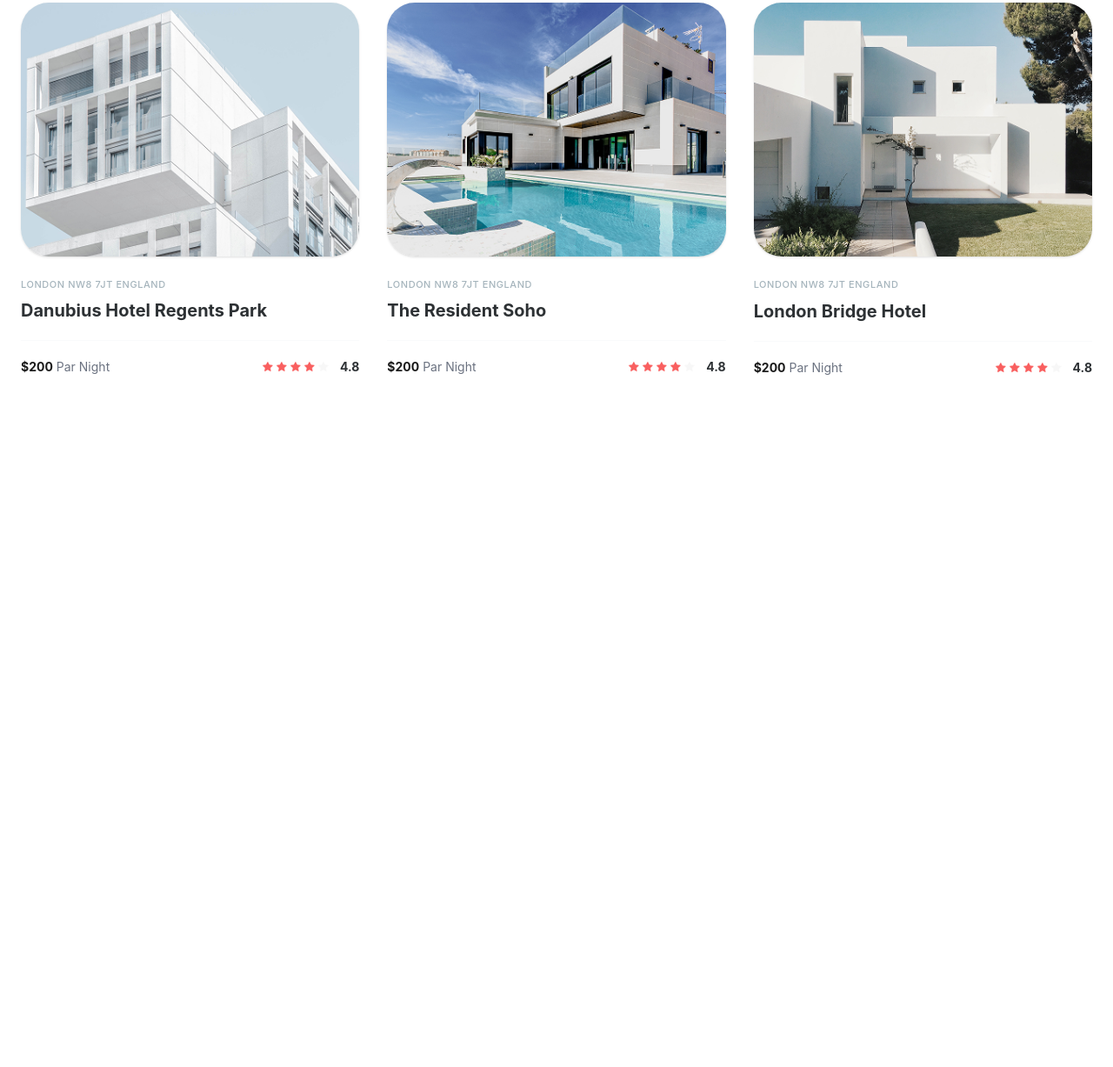
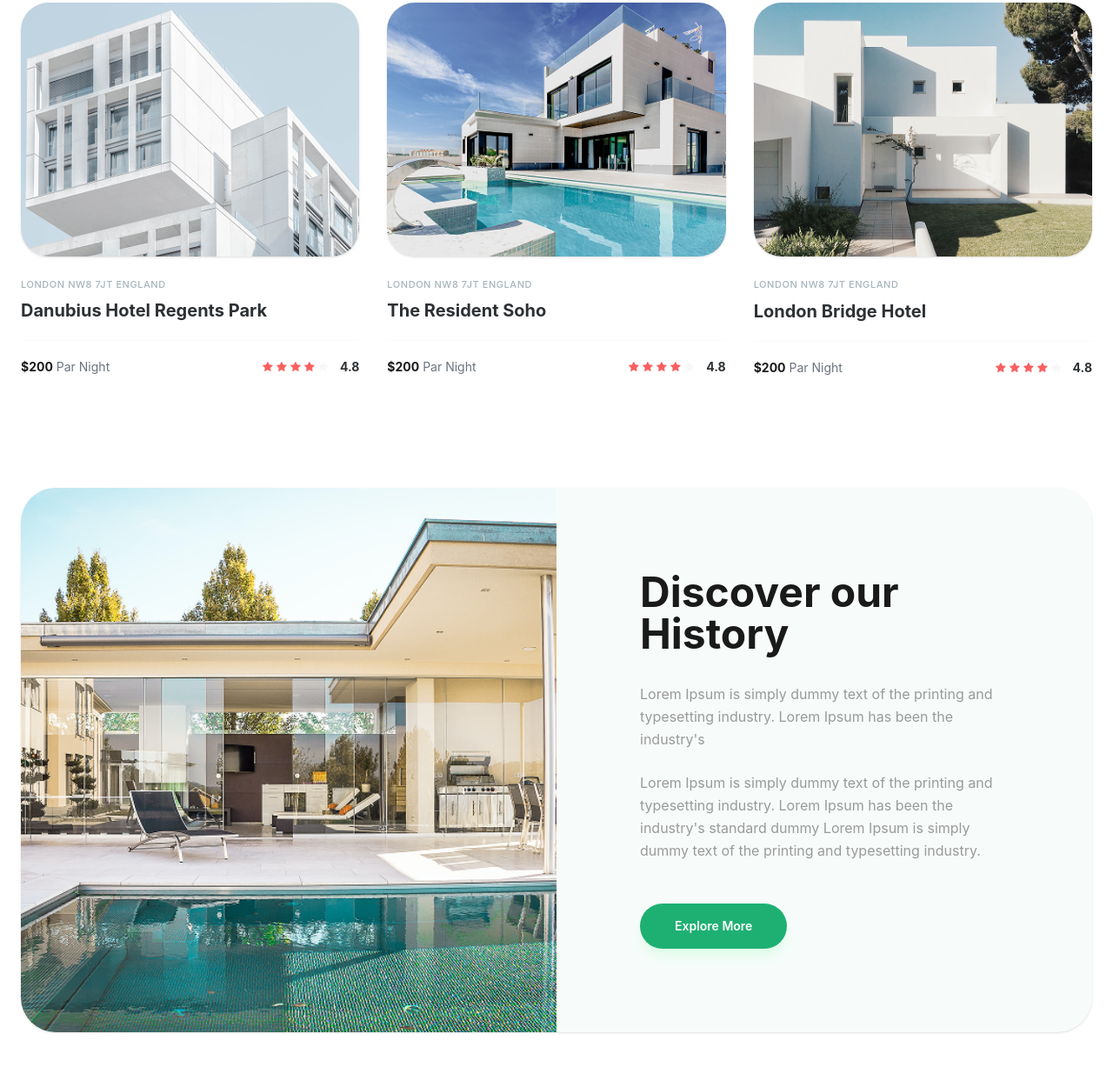
Before and after one commit to Ilyos11/Tailwind-9, a website: page src/page2.html in a window 1280 px wide. Shown: the part 951-2178 px from the top of the page at 87% size. Before the commit the page ends 1448 px from the top, so only its background shows below. Drawn offline with nearby package versions, Linux system fonts and the light colour scheme; files that its build step writes are made by us from their sources.

Commit message:
Section 4

```diff
--- a/src/page2.html
+++ b/src/page2.html
@@ -229,5 +229,47 @@
 </section>
 
 
+
+
+  <!-- Section 4 -->
+  <section class="max-w-7xl mx-auto px-6 py-16 font-sans">
+
+  <div class="flex flex-col md:flex-row bg-[#F7FCFA] rounded-[40px] overflow-hidden shadow-sm">
+
+
+    <div class="w-full md:w-1/2 h-[350px] md:h-auto relative">
+
+      <img src="../images/Villa image.png" alt="Modern House" class="absolute inset-0 w-full h-full object-cover">
+    </div>
+
+
+    <div class="w-full md:w-1/2 p-10 md:p-16 lg:p-24 flex flex-col justify-center">
+      <h2 class="text-3xl md:text-5xl font-bold text-[#1A1A1A] mb-8">
+        Discover our History
+      </h2>
+
+      <div class="space-y-6">
+        <p class="text-[#9A9A9A] text-sm md:text-base leading-relaxed">
+          Lorem Ipsum is simply dummy text of the printing and typesetting industry. Lorem Ipsum has been the industry's
+        </p>
+        <p class="text-[#9A9A9A] text-sm md:text-base leading-relaxed">
+          Lorem Ipsum is simply dummy text of the printing and typesetting industry. Lorem Ipsum has been the industry's standard dummy Lorem Ipsum is simply dummy text of the printing and typesetting industry.
+        </p>
+      </div>
+
+
+      <div class="mt-12">
+        <a href="#" class="inline-block bg-[#1EB073] hover:bg-[#189a64] text-white px-10 py-4 rounded-full font-semibold text-sm transition-all shadow-lg shadow-green-100 active:scale-95">
+          Explore More
+        </a>
+      </div>
+    </div>
+
+  </div>
+</section>
+
+
+
+
 </body>
 </html>
```
Also changed, not shown: images/Villa image.png (added).
